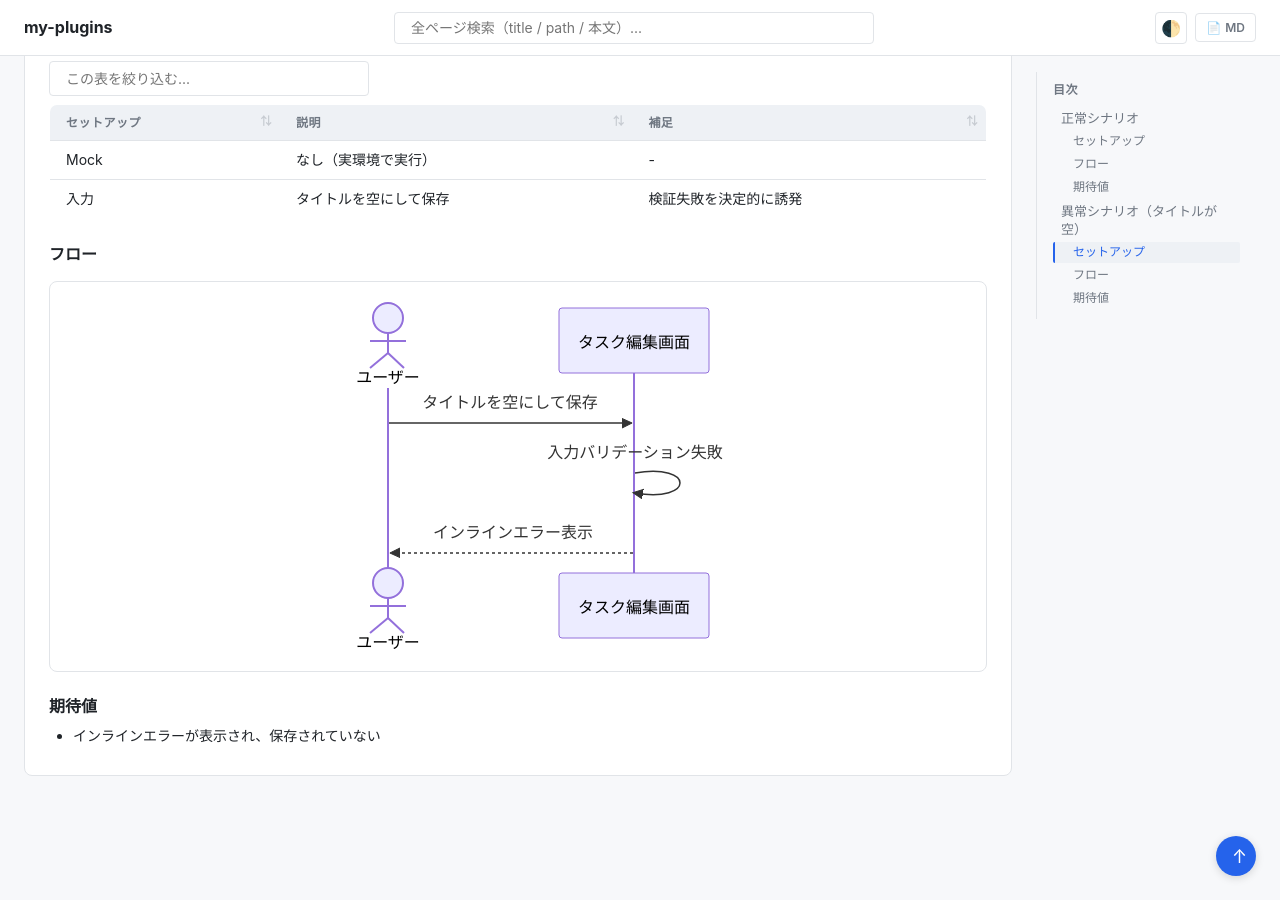
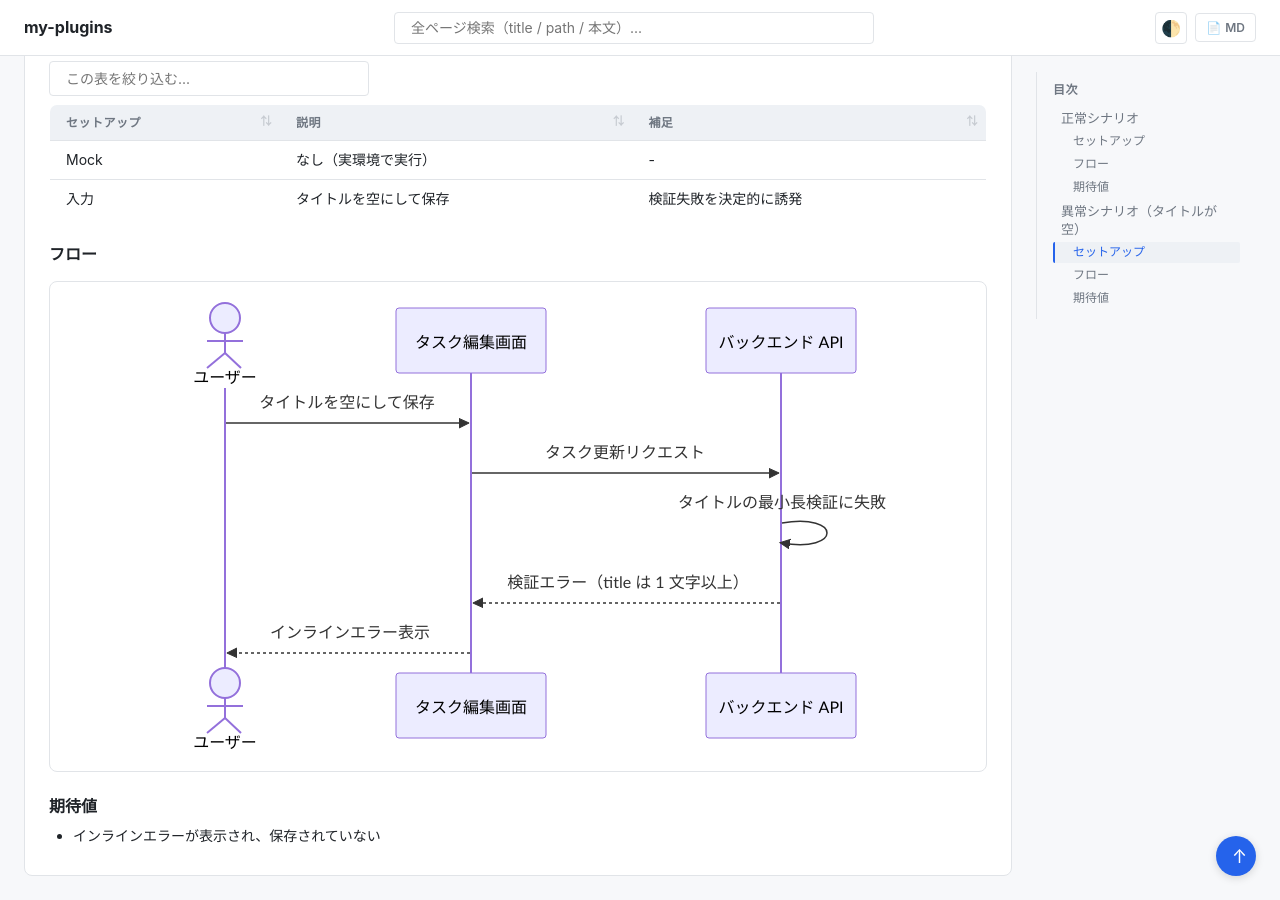
Before and after one commit to shuhei1101/ai-monitor-e2e, a Jekyll site: the page built from docs/wiki/設計図/シナリオ/単一ユースケース/タスク編集.md, in a window 1280 px wide and 900 px high, scrolled down 1059 px. Built offline with Jekyll 4.4.1, drawn with Linux system fonts in a browser that asks for light colours; our own code applies the rules of GitHub Pages for plain Markdown files.

Commit message:
タスク編集単一シナリオの異常フロー図をバックエンド検証の経路に修正

````diff
--- a/docs/wiki/設計図/シナリオ/単一ユースケース/タスク編集.md
+++ b/docs/wiki/設計図/シナリオ/単一ユースケース/タスク編集.md
@@ -48,9 +48,12 @@ sequenceDiagram
 sequenceDiagram
   actor U as ユーザー
   participant FE as タスク編集画面
+  participant BE as バックエンド API
 
   U->>FE: タイトルを空にして保存
-  FE->>FE: 入力バリデーション失敗
+  FE->>BE: タスク更新リクエスト
+  BE->>BE: タイトルの最小長検証に失敗
+  BE-->>FE: 検証エラー（title は 1 文字以上）
   FE-->>U: インラインエラー表示
 ```
 
````
